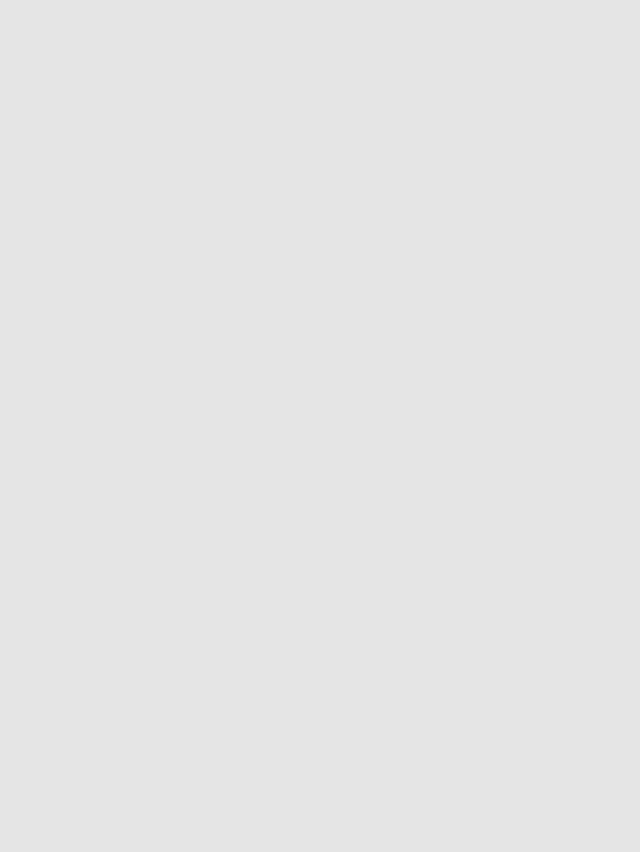
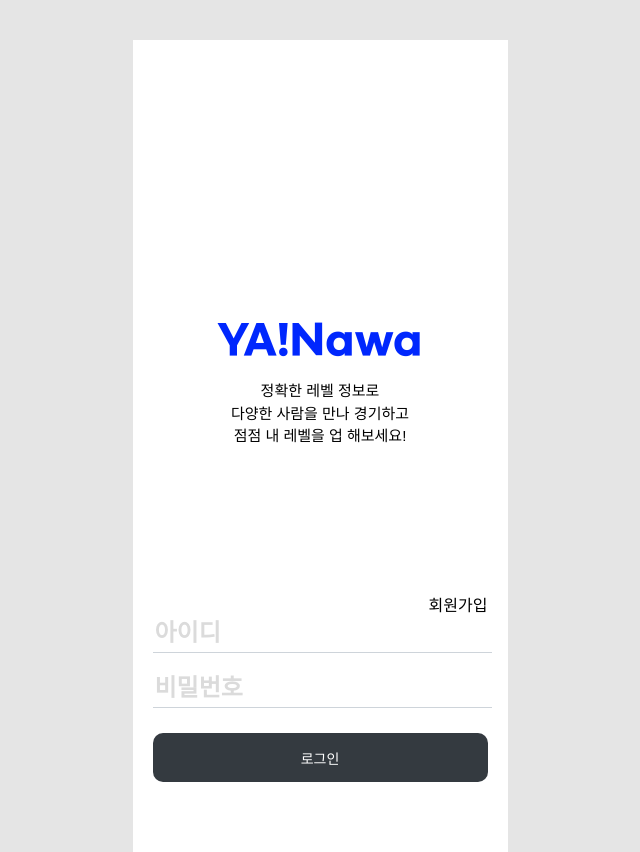
Before and after one commit to a-happy-dev-day/yanawa-mvp, a React (Create React App) app in the folder frontend/: page /login in a window 1280 px wide. Before the commit this address had no page. Shown: the whole page, without its empty margins (320-960 px from the left). Before the commit the page ends 800 px from the top, so only its background shows below. Built offline with nearby package versions, Linux system fonts and the light colour scheme; a web font is replaced by a local one.

Commit message:
login 페이지 추가

```diff
--- a/frontend/src/App.js
+++ b/frontend/src/App.js
@@ -2,22 +2,24 @@ import "./App.css";
 import { Routes, Route } from "react-router-dom";
 import { Reset } from "styled-reset";
 
-import HobbyChoice from "./pages/HobbyChoice";
-import LevelCheck from "./pages/LevelCheck";
-import LevelYear from "./pages/LevelYear.js";
-import LevelResult from "./pages/LevelResult";
-import Splash from "./pages/Splash";
+import HobbyChoicePage from "./pages/HobbyChoicePage.js";
+import LevelCheckPage from "./pages/LevelCheckPage.js";
+import LevelYearPage from "./pages/LevelYearPage.js";
+import LevelResultPage from "./pages/LevelResultPage.js";
+import SplashPage from "./pages/SplashPage.js";
+import LoginPage from "./pages/LoginPage";
 
 function App() {
   return (
     <div>
       <Reset />
       <Routes>
-        <Route path='/' element={<Splash />} />
-        <Route path='/hobbychoice' element={<HobbyChoice />} />
-        <Route path='/levelyear' element={<LevelYear />} />
-        <Route path='/levelcheck' element={<LevelCheck />} />
-        <Route path='/levelresult' element={<LevelResult />} />
+        <Route path='/' element={<SplashPage />} />
+        <Route path='/login' element={<LoginPage />} />
+        <Route path='/hobbychoice' element={<HobbyChoicePage />} />
+        <Route path='/levelyear' element={<LevelYearPage />} />
+        <Route path='/levelcheck' element={<LevelCheckPage />} />
+        <Route path='/levelresult' element={<LevelResultPage />} />
       </Routes>
     </div>
   );
--- a/frontend/src/pages/HobbyChoice.js
+++ b/frontend/src/pages/HobbyChoicePage.js
@@ -3,7 +3,7 @@ import styled from "styled-components";
 import { FaChevronLeft } from "react-icons/fa";
 import { useNavigate } from "react-router-dom";
 
-const HobbyChoice = () => {
+const HobbyChoicePage = () => {
   const navigate = useNavigate();
   const [activeButton, setActiveButton] = useState(1);
 
@@ -62,7 +62,7 @@ const HobbyChoice = () => {
   );
 };
 
-export default HobbyChoice;
+export default HobbyChoicePage;
 
 const Wrapper = styled.div`
   position: relative;
--- a/frontend/src/pages/LevelCheck.js
+++ b/frontend/src/pages/LevelCheckPage.js
@@ -1,19 +1,34 @@
-import React, { useState } from "react";
+import React, { useState, useRef } from "react";
 import styled from "styled-components";
 import { FaChevronLeft } from "react-icons/fa";
-// import { useNavigate } from "react-router-dom";
+import { createSearchParams, useNavigate } from "react-router-dom";
 import { LevelCheckData } from "../assets/data/levelcheckdata";
 
-const LevelCheck = () => {
+const LevelCheckPage = () => {
   const [levelCheckNum, setLevelCheckNum] = useState(0);
   const [activeButton, setActiveButton] = useState(1);
+  const [levelScore, setLevelScore] = useState(0);
+  const levelScoreTotal = useRef(0);
+  const navigate = useNavigate();
 
-  const ToNextCheckPage = () => {
-    setLevelCheckNum(levelCheckNum + 1);
+  const changeHandler = (checked, grade) => {
+    setActiveButton(!checked);
+    setLevelScore(grade);
   };
 
-  const changeHandler = (checked) => {
-    setActiveButton(!checked);
+  const clickNextButton = () => {
+    levelScoreTotal.current += Number(levelScore);
+    console.log("levelScoreTotal", levelScoreTotal);
+    if (LevelCheckData.length !== levelCheckNum + 1) {
+      setLevelCheckNum(levelCheckNum + 1);
+    } else {
+      navigate({
+        pathname: "/levelresult",
+        search: `?${createSearchParams({
+          levelScore: levelScoreTotal.current / 4,
+        })}`,
+      });
+    }
   };
 
   return (
@@ -33,24 +48,28 @@ const LevelCheck = () => {
                 id={index}
                 type='radio'
                 name='check'
+                data-grade={data.grade}
                 onChange={(e) => {
-                  changeHandler(e.currentTarget.checked);
+                  changeHandler(
+                    e.currentTarget.checked,
+                    e.target.dataset.grade
+                  );
                 }}
               ></Input>
-              <Label htmlFor={index}>{data}</Label>
+              <Label htmlFor={index}>{data.desc}</Label>
             </div>
           ))}
         </form>
       </CheckListForm>
 
-      <NextButton disabled={activeButton} onClick={ToNextCheckPage}>
+      <NextButton disabled={activeButton} onClick={clickNextButton}>
         다음으로 ({levelCheckNum + 2}/5)
       </NextButton>
     </Wrapper>
   );
 };
 
-export default LevelCheck;
+export default LevelCheckPage;
 
 const Wrapper = styled.div`
   position: relative;
--- a/frontend/src/pages/LevelResult.js
+++ b/frontend/src/pages/LevelResultPage.js
@@ -2,9 +2,10 @@ import React, { useState } from "react";
 import styled from "styled-components";
 import { FaChevronLeft } from "react-icons/fa";
 import level1 from "../assets/image/level1.png";
-// import { useNavigate } from "react-router-dom";
+import { useNavigate } from "react-router-dom";
 
-const LevelResult = () => {
+const LevelResultPage = () => {
+  const navigate = useNavigate();
   return (
     <div>
       {" "}
@@ -20,13 +21,19 @@ const LevelResult = () => {
           <LevelImg src={level1} alt='level'></LevelImg>
           <Title>매칭을 통해 꾸준히 당신의 레벨을 올려보세요</Title>
         </Main>
-        <NextButton>시작하기</NextButton>
+        <NextButton
+          onClick={() => {
+            navigate("/home");
+          }}
+        >
+          시작하기
+        </NextButton>
       </Wrapper>
     </div>
   );
 };
 
-export default LevelResult;
+export default LevelResultPage;
 
 const Wrapper = styled.div`
   position: relative;
--- a/frontend/src/pages/LevelYear.js
+++ b/frontend/src/pages/LevelYearPage.js
@@ -3,7 +3,7 @@ import styled from "styled-components";
 import { FaChevronLeft } from "react-icons/fa";
 import { useNavigate } from "react-router-dom";
 
-const LevelYear = () => {
+const LevelYearPage = () => {
   const navigate = useNavigate();
   const [activeButton, setActiveButton] = useState(1);
 
@@ -43,7 +43,7 @@ const LevelYear = () => {
   );
 };
 
-export default LevelYear;
+export default LevelYearPage;
 
 const Wrapper = styled.div`
   position: relative;
--- /dev/null
+++ b/frontend/src/pages/LoginPage.js
@@ -0,0 +1,101 @@
+import React from "react";
+import styled from "styled-components";
+import logo from "../assets/image/logo_blue.png";
+
+const LoginPage = () => {
+  return (
+    <Wrapper>
+      <LogoImage src={logo} alt='다나와' />
+      <Title>
+        정확한 레벨 정보로
+        <br />
+        다양한 사람을 만나 경기하고
+        <br />
+        점점 내 레벨을 업 해보세요!
+      </Title>
+
+      <SignLink href='./Resister'>회원가입</SignLink>
+      <form>
+        <Input placeholder='아이디' />
+        <Input placeholder='비밀번호' />
+        <NextButton>로그인</NextButton>
+      </form>
+    </Wrapper>
+  );
+};
+
+export default LoginPage;
+
+const Wrapper = styled.div`
+  font-family: "Noto Sans KR", sans-serif;
+  display: flex;
+  flex-direction: column;
+  align-items: center;
+  box-sizing: border-box;
+  position: relative;
+  background-color: #fff;
+  width: 375px;
+  height: 812px;
+  margin-top: 40px;
+  padding: 0 20px 0;
+`;
+
+const LogoImage = styled.img`
+  margin: 280px auto 20px;
+`;
+
+const Title = styled.p`
+  text-align: center;
+  font-size: 15px;
+  line-height: 1.5;
+  margin-bottom: 150px;
+`;
+
+const Input = styled.input`
+  border: none;
+  width: 100%;
+  font-size: 24px;
+  line-height: 1.5;
+  font-family: inherit;
+  font-weight: 700;
+  border-bottom: 1px solid #ced4da;
+  outline: none;
+  transition: all 0.8s ease-in-out;
+  &::placeholder {
+    color: rgba(219, 219, 219, 1);
+  }
+  &:focus {
+    border-bottom: 1px solid rgba(0, 39, 253, 1);
+  }
+  & + & {
+    margin-top: 1rem;
+  }
+`;
+
+const SignLink = styled.a`
+  display: block;
+  width: 100%;
+  text-align: right;
+  text-decoration: none;
+  color: #000;
+`;
+
+const NextButton = styled.button`
+  position: absolute;
+  bottom: 70px;
+  left: 20px;
+  width: 335px;
+  background-color: transparent;
+  cursor: pointer;
+  border: none;
+  background-color: rgba(52, 58, 64, 1);
+  font-size: 14px;
+  font-family: inherit;
+  padding: 15px 0 14px;
+  border-radius: 10px;
+  color: #fff;
+  transition: all 0.7s ease;
+  &:disabled {
+    background-color: #999;
+  }
+`;
--- a/frontend/src/pages/Splash.js
+++ b/frontend/src/pages/SplashPage.js
@@ -2,7 +2,7 @@ import React from "react";
 import styled from "styled-components";
 import logo from "../assets/image/logo1.png";
 
-const Splash = () => {
+const SplashPage = () => {
   return (
     <Wrapper>
       <img src={logo} alt='야나와' />
@@ -10,7 +10,7 @@ const Splash = () => {
   );
 };
 
-export default Splash;
+export default SplashPage;
 
 const Wrapper = styled.div`
   font-family: "Noto Sans KR", sans-serif;
```
Also changed, not shown: frontend/src/assets/data/levelcheckdata.js (+160 -40 lines), frontend/src/assets/image/logo1.png (added), frontend/src/assets/image/logo_blue.png (added).
